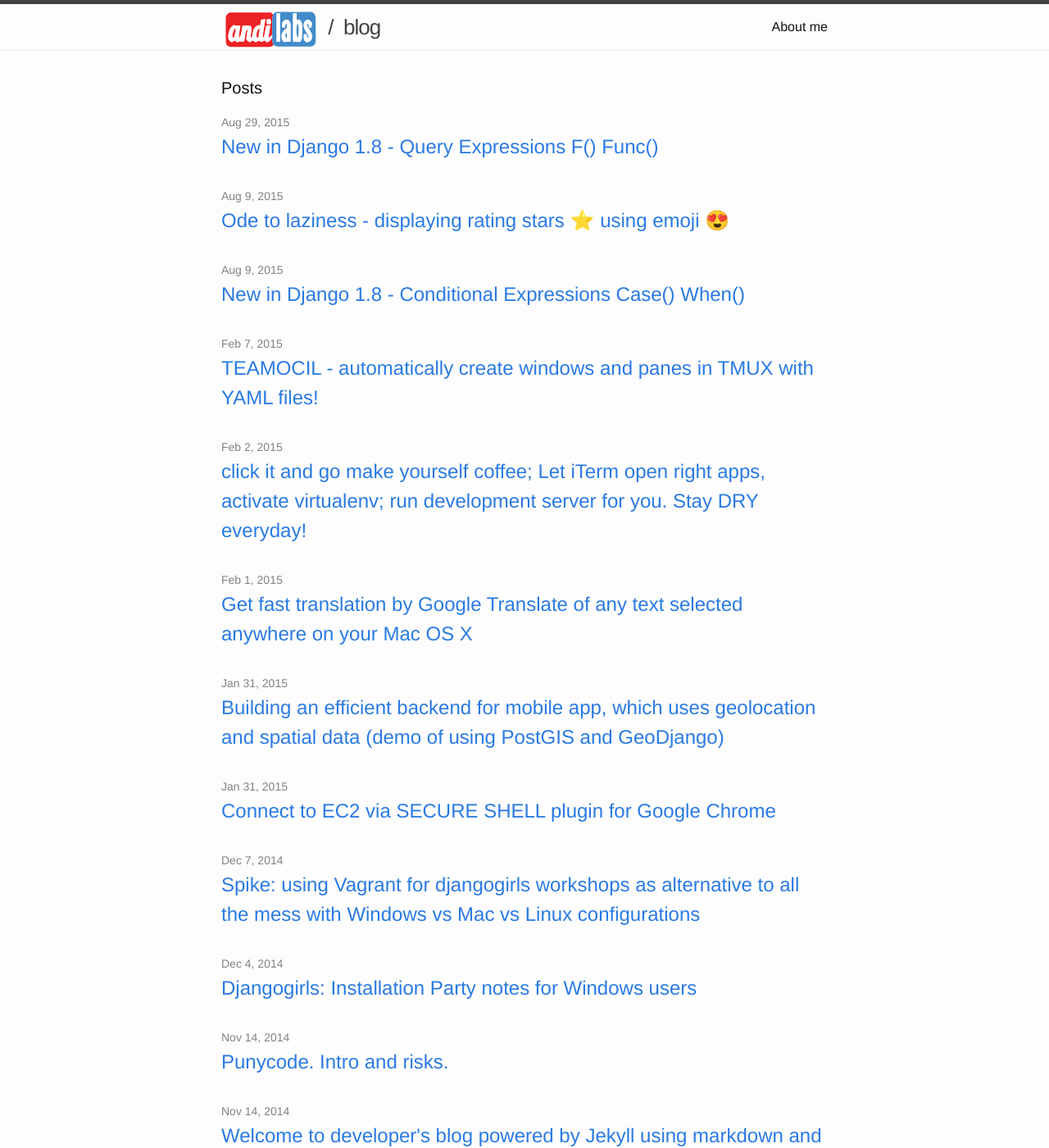
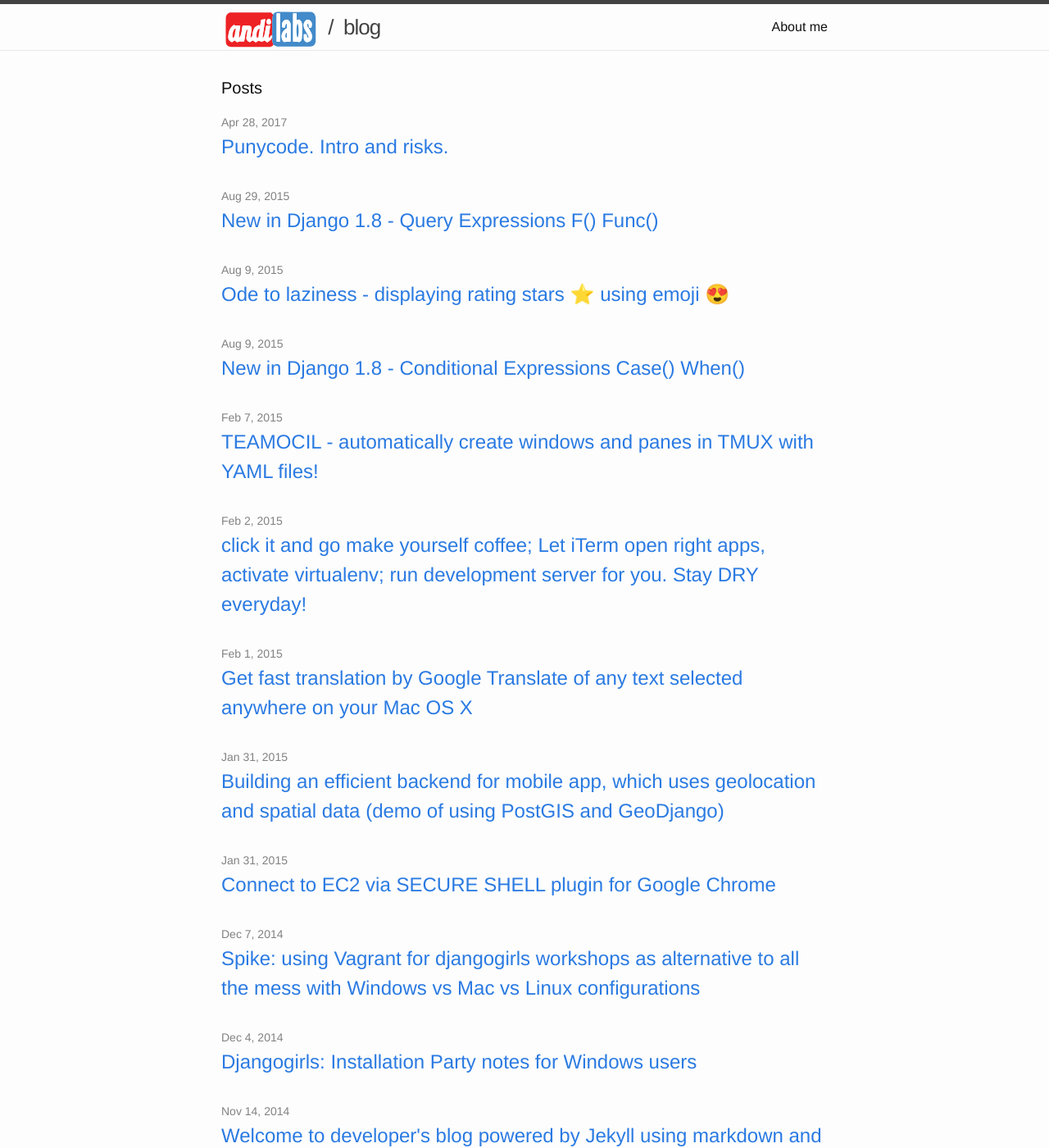
Before and after one commit to f4ww4z/andilabs.github.io, a Jekyll site: the page built from index.html, in a window 1280 px wide and 1400 px high. Shown: the whole window at 82% size. Built offline with Jekyll 4.4.1, drawn with Linux system fonts in a browser that asks for light colours.

Commit message:
Update and rename 2016-04-28-punycode-intro-and-security-risks.markdown to 2017-04-28-punycode-intro-and-security-risks.markdown

```diff
--- a/_posts/2016-04-28-punycode-intro-and-security-risks.markdown
+++ b/_posts/2017-04-28-punycode-intro-and-security-risks.markdown
@@ -1,7 +1,7 @@
 ---
 layout: post
 title:  "Punycode. Intro and risks."
-date:   2014-11-14 20:31:17
+date:   2017-04-28 10:31:17
 categories: punycode security unicode beyond-ascii blog andilabs RFC3490 RFC3492
 ---
 
```
